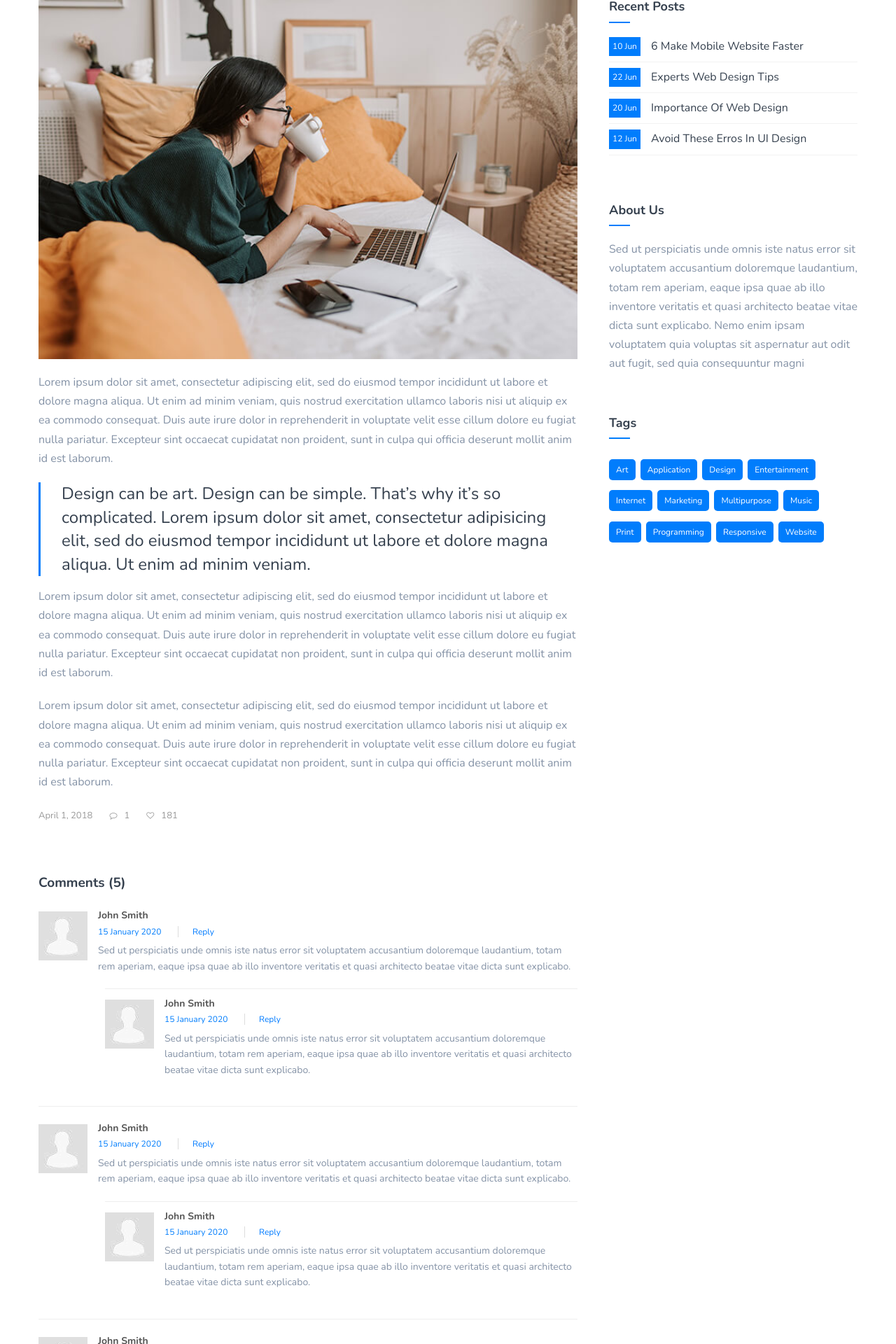
After one commit to oktaviayohana/alphaphilindo, a PHP site: page /blog-single.php in a window 1280 px wide. The commit adds this page. Shown: the part 484-2404 px from the top of the page at 70% size. Run offline with PHP 8.4, Linux system fonts and the light colour scheme.

Commit message:
change blog

```diff
--- /dev/null
+++ b/blog-single.php
@@ -0,0 +1,222 @@
+<?php include('layout/head.php') ?>
+    <body>
+        <div id="wrapper">
+            <!-- header begin -->
+            <?php include('layout/header.php') ?>
+            <!-- header close -->
+<!-- content begin -->
+<div class="no-bottom no-top" id="content">
+            <div id="top"></div>
+
+            <!-- section begin -->
+            <section id="subheader" data-bgimage="url(images/background/5.png) bottom">
+            <section class="pt60 pb60 bg-color-2 text-light">
+                <div class="container">
+                    <div class="row align-items-center">
+                        <div class="col text-center">
+                            <h1>Blog Post</h1>
+                            <p>Discover some of the best blog examples to inspire your business.</p>
+                        </div>
+                    </div>
+                </div>
+            </section>
+                    <div class="center-y relative text-center" data-scroll-speed="4">
+                        <div class="container">
+                            <div class="row">
+                                <div class="clearfix"></div>
+                            </form>
+                                </div>
+                            </div>
+                        </div>
+                    </div>
+            </section>
+            <!-- section close -->
+            <section class="no-top">
+                <div class="container">
+                    <div class="row">
+                        <div class="col-md-8">
+                            <div class="blog-read">
+
+                                <img alt="" src="images/news/1.jpg" class="img-fullwidth">
+
+                                <div class="post-text">
+                                    <p>Lorem ipsum dolor sit amet, consectetur adipiscing elit, sed do eiusmod tempor incididunt ut labore et dolore magna aliqua. Ut enim ad minim veniam, quis nostrud exercitation ullamco laboris nisi ut aliquip ex ea commodo
+                                        consequat. Duis aute irure dolor in reprehenderit in voluptate velit esse cillum dolore eu fugiat nulla pariatur. Excepteur sint occaecat cupidatat non proident, sunt in culpa qui officia deserunt mollit anim id
+                                        est laborum.</p>
+
+                                    <blockquote>Design can be art. Design can be simple. That’s why it’s so complicated. Lorem ipsum dolor sit amet, consectetur adipisicing elit, sed do eiusmod tempor incididunt ut labore et dolore magna aliqua. Ut enim ad minim veniam.</blockquote>
+
+                                    <p>Lorem ipsum dolor sit amet, consectetur adipiscing elit, sed do eiusmod tempor incididunt ut labore et dolore magna aliqua. Ut enim ad minim veniam, quis nostrud exercitation ullamco laboris nisi ut aliquip ex ea commodo
+                                        consequat. Duis aute irure dolor in reprehenderit in voluptate velit esse cillum dolore eu fugiat nulla pariatur. Excepteur sint occaecat cupidatat non proident, sunt in culpa qui officia deserunt mollit anim id
+                                        est laborum.</p>
+
+                                    <p>Lorem ipsum dolor sit amet, consectetur adipiscing elit, sed do eiusmod tempor incididunt ut labore et dolore magna aliqua. Ut enim ad minim veniam, quis nostrud exercitation ullamco laboris nisi ut aliquip ex ea commodo
+                                        consequat. Duis aute irure dolor in reprehenderit in voluptate velit esse cillum dolore eu fugiat nulla pariatur. Excepteur sint occaecat cupidatat non proident, sunt in culpa qui officia deserunt mollit anim id
+                                        est laborum.</p>
+
+                                    <span class="post-date">April 1, 2018</span>
+                                    <span class="post-comment">1</span>
+                                    <span class="post-like">181</span>
+
+                                </div>
+
+                            </div>
+
+                            <div class="spacer-single"></div>
+
+                            <div id="blog-comment">
+                                <h4>Comments (5)</h4>
+
+                                <div class="spacer-half"></div>
+
+                                <ol>
+                                    <li>
+                                        <div class="avatar">
+                                            <img src="images/misc/avatar-2.jpg" alt="" /></div>
+                                        <div class="comment-info">
+                                            <span class="c_name">John Smith</span>
+                                            <span class="c_date id-color">15 January 2020</span>
+                                            <span class="c_reply"><a href="#">Reply</a></span>
+                                            <div class="clearfix"></div>
+                                        </div>
+
+                                        <div class="comment">Sed ut perspiciatis unde omnis iste natus error sit voluptatem accusantium doloremque laudantium, totam rem aperiam, eaque ipsa quae ab illo inventore veritatis et quasi architecto beatae vitae dicta sunt explicabo.</div>
+                                        <ol>
+                                            <li>
+                                                <div class="avatar">
+                                                    <img src="images/misc/avatar-2.jpg" alt="" /></div>
+                                                <div class="comment-info">
+                                                    <span class="c_name">John Smith</span>
+                                                    <span class="c_date id-color">15 January 2020</span>
+                                                    <span class="c_reply"><a href="#">Reply</a></span>
+                                                    <div class="clearfix"></div>
+                                                </div>
+                                                <div class="comment">Sed ut perspiciatis unde omnis iste natus error sit voluptatem accusantium doloremque laudantium, totam rem aperiam, eaque ipsa quae ab illo inventore veritatis et quasi architecto beatae vitae dicta sunt
+                                                    explicabo.</div>
+                                            </li>
+                                        </ol>
+                                    </li>
+
+                                    <li>
+                                        <div class="avatar">
+                                            <img src="images/misc/avatar-2.jpg" alt="" /></div>
+                                        <div class="comment-info">
+                                            <span class="c_name">John Smith</span>
+                                            <span class="c_date id-color">15 January 2020</span>
+                                            <span class="c_reply"><a href="#">Reply</a></span>
+                                            <div class="clearfix"></div>
+                                        </div>
+                                        <div class="comment">Sed ut perspiciatis unde omnis iste natus error sit voluptatem accusantium doloremque laudantium, totam rem aperiam, eaque ipsa quae ab illo inventore veritatis et quasi architecto beatae vitae dicta sunt explicabo.</div>
+                                        <ol>
+                                            <li>
+                                                <div class="avatar">
+                                                    <img src="images/misc/avatar-2.jpg" alt="" /></div>
+                                                <div class="comment-info">
+                                                    <span class="c_name">John Smith</span>
+                                                    <span class="c_date id-color">15 January 2020</span>
+                                                    <span class="c_reply"><a href="#">Reply</a></span>
+                                                    <div class="clearfix"></div>
+                                                </div>
+                                                <div class="comment">Sed ut perspiciatis unde omnis iste natus error sit voluptatem accusantium doloremque laudantium, totam rem aperiam, eaque ipsa quae ab illo inventore veritatis et quasi architecto beatae vitae dicta sunt
+                                                    explicabo.</div>
+                                            </li>
+                                        </ol>
+                                    </li>
+
+                                    <li>
+                                        <div class="avatar">
+                                            <img src="images/misc/avatar-2.jpg" alt="" /></div>
+                                        <div class="comment-info">
+                                            <span class="c_name">John Smith</span>
+                                            <span class="c_date id-color">15 January 2020</span>
+                                            <span class="c_reply"><a href="#">Reply</a></span>
+
+                                            <div class="clearfix"></div>
+                                        </div>
+                                        <div class="comment">Sed ut perspiciatis unde omnis iste natus error sit voluptatem accusantium doloremque laudantium, totam rem aperiam, eaque ipsa quae ab illo inventore veritatis et quasi architecto beatae vitae dicta sunt explicabo.</div>
+                                    </li>
+                                </ol>
+
+                                <div class="spacer-single"></div>
+
+                                <div id="comment-form-wrapper">
+                                    <h4>Leave a Comment</h4>
+                                    <div class="comment_form_holder">
+                                        <form id="contact_form" name="form1" class="form-border" method="post" action="#">
+
+                                            <label>Name</label>
+                                            <input type="text" name="name" id="name" class="form-control" />
+
+                                            <label>Email <span class="req">*</span></label>
+                                            <input type="text" name="email" id="email" class="form-control" />
+                                            <div id="error_email" class="error">Please check your email</div>
+
+                                            <label>Message <span class="req">*</span></label>
+                                            <textarea cols="10" rows="10" name="message" id="message" class="form-control"></textarea>
+                                            <div id="error_message" class="error">Please check your message</div>
+                                            <div id="mail_success" class="success">Thank you. Your message has been sent.</div>
+                                            <div id="mail_failed" class="error">Error, email not sent</div>
+
+                                            <p id="btnsubmit">
+                                                <input type="submit" id="send" value="Send" class="btn btn-custom" /></p>
+
+
+
+                                        </form>
+                                    </div>
+                                </div>
+                            </div>
+
+                        </div>
+
+                        <div id="sidebar" class="col-md-4">
+                            <div class="widget widget-post">
+                                <h4>Recent Posts</h4>
+                                <div class="small-border"></div>
+                                <ul>
+                                    <li><span class="date">10 Jun</span><a href="#">6 Make Mobile Website Faster</a></li>
+                                    <li><span class="date">22 Jun</span><a href="#">Experts Web Design Tips</a></li>
+                                    <li><span class="date">20 Jun</span><a href="#">Importance Of Web Design</a></li>
+                                    <li><span class="date">12 Jun</span><a href="#">Avoid These Erros In UI Design</a></li>
+
+                                </ul>
+                            </div>
+
+                            <div class="widget widget-text">
+                                <h4>About Us</h4>
+                                <div class="small-border"></div>
+                                Sed ut perspiciatis unde omnis iste natus error sit voluptatem accusantium doloremque laudantium, totam rem aperiam, eaque ipsa quae ab illo inventore veritatis et quasi architecto beatae vitae dicta sunt explicabo. Nemo enim ipsam voluptatem quia voluptas
+                                sit aspernatur aut odit aut fugit, sed quia consequuntur magni
+                            </div>
+                            <div class="widget widget_tags">
+                                <h4>Tags</h4>
+                                <div class="small-border"></div>
+                                <ul>
+                                    <li><a href="#link">Art</a></li>
+                                    <li><a href="#link">Application</a></li>
+                                    <li><a href="#link">Design</a></li>
+                                    <li><a href="#link">Entertainment</a></li>
+                                    <li><a href="#link">Internet</a></li>
+                                    <li><a href="#link">Marketing</a></li>
+                                    <li><a href="#link">Multipurpose</a></li>
+                                    <li><a href="#link">Music</a></li>
+                                    <li><a href="#link">Print</a></li>
+                                    <li><a href="#link">Programming</a></li>
+                                    <li><a href="#link">Responsive</a></li>
+                                    <li><a href="#link">Website</a></li>
+                                </ul>
+                            </div>
+
+                        </div>
+                    </div>
+                </div>
+            </section>
+
+        </div>
+        <!-- content close -->
+            <!-- footer begin -->
+            <?php include('layout/footer.php') ?>
+            <!-- footer close -->
+            <?php include('layout/preloader.php') ?>
+        </div>
+<?php include('layout/foot.php') ?>
```
Also changed, not shown: blog.php (+81 -59 lines).
